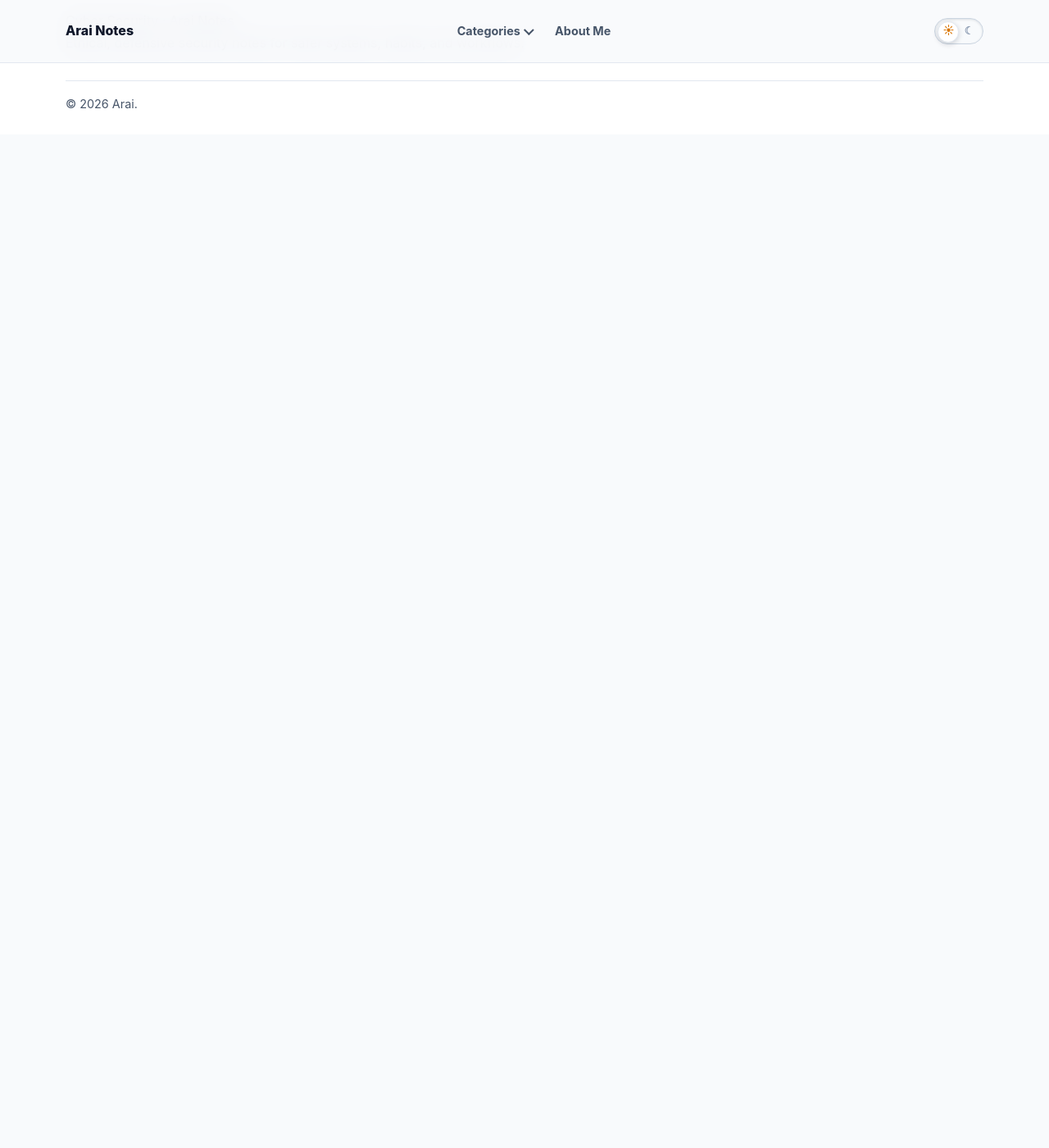
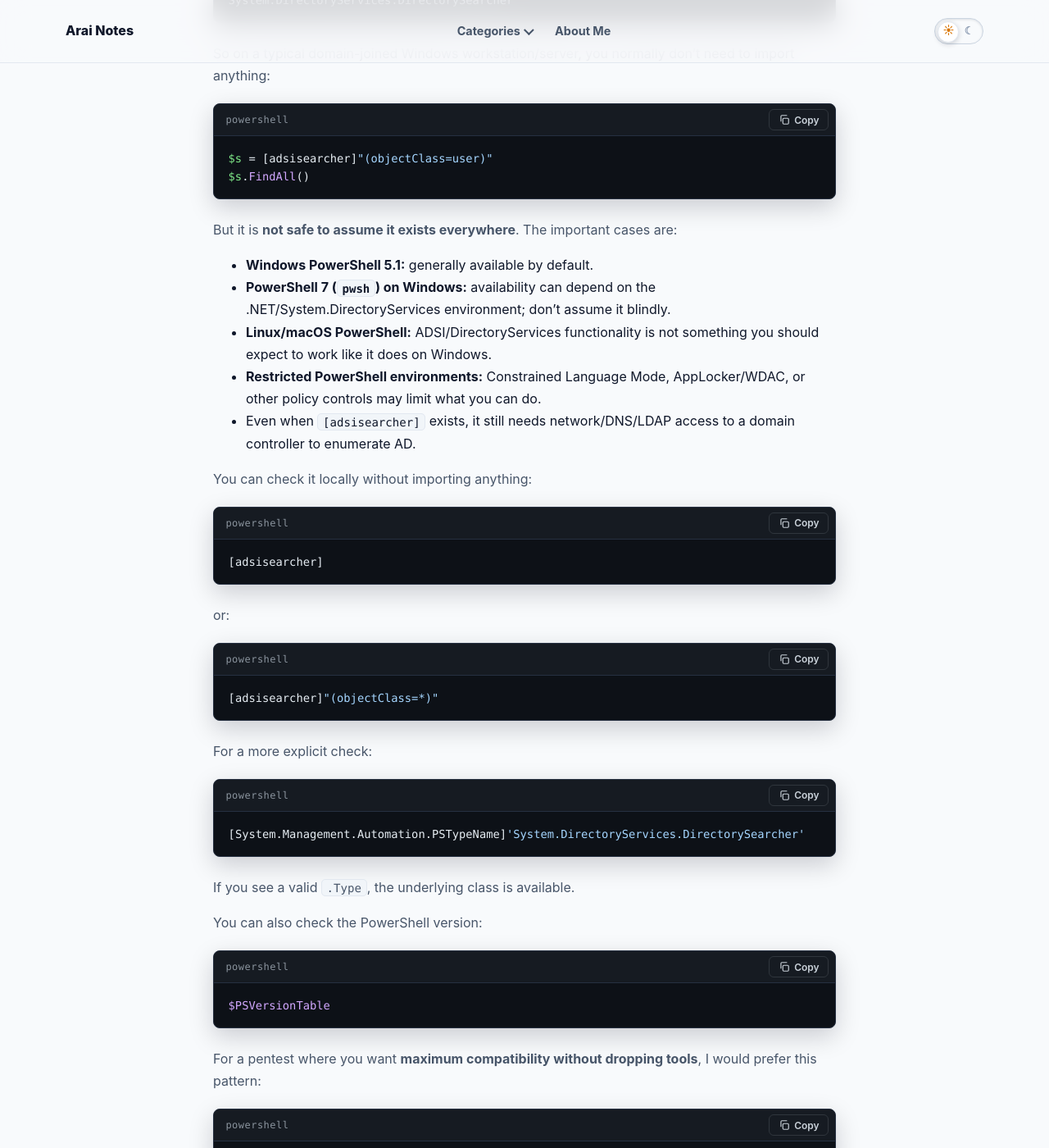
Before and after one commit to araisantai/araisantai.github.io, a Jekyll site: the page built from _posts/2026-10-17-authenticated-active-directory-enumeration.md, in a window 1280 px wide and 1400 px high, scrolled down 9186 px. Shown: the whole window at 82% size. Built offline with Jekyll 4.4.1, drawn with Linux system fonts in a browser that asks for light colours; before the commit the page ends 9350 px from its top, so only the background shows below that; some of the changed text lies outside the part shown.

Commit message:
Style code blocks and add a copy button

```diff
--- a/assets/css/main.scss
+++ b/assets/css/main.scss
@@ -18,6 +18,7 @@
   --container-narrow: 760px;
   --font-body: Inter, ui-sans-serif, system-ui, -apple-system, BlinkMacSystemFont, "Segoe UI", sans-serif;
   --font-display: ui-serif, Georgia, Cambria, "Times New Roman", Times, serif;
+  --font-mono: ui-monospace, "SFMono-Regular", "JetBrains Mono", "Cascadia Code", Menlo, Consolas, "Liberation Mono", monospace;
 }
 
 :root[data-theme="dark"] {
@@ -788,9 +789,116 @@ button {
   border-radius: var(--radius-sm);
 }
 
+/* Code: inline snippets and terminal-style blocks with a copy button (see main.js). */
+.post-content :not(pre) > code {
+  padding: 0.12em 0.4em;
+  background: var(--surface-soft);
+  border: 1px solid var(--border);
+  border-radius: 5px;
+  font-family: var(--font-mono);
+  font-size: 0.88em;
+  overflow-wrap: anywhere;
+}
+
+.code-block {
+  margin: 1.25rem 0 1.5rem;
+  overflow: hidden;
+  background: #0d1117;
+  border: 1px solid #263041;
+  border-radius: var(--radius);
+  box-shadow: 0 10px 30px rgba(2, 6, 23, 0.18);
+}
+
+.code-block__bar {
+  display: flex;
+  align-items: center;
+  justify-content: space-between;
+  gap: 1rem;
+  padding: 0.35rem 0.5rem 0.35rem 0.9rem;
+  background: #161b22;
+  border-bottom: 1px solid #263041;
+  color: #8b949e;
+  font-family: var(--font-mono);
+  font-size: 0.75rem;
+  letter-spacing: 0.04em;
+  text-transform: lowercase;
+}
+
+.code-block__copy {
+  display: inline-flex;
+  align-items: center;
+  gap: 0.35rem;
+  padding: 0.3rem 0.65rem;
+  background: transparent;
+  border: 1px solid #30363d;
+  border-radius: 6px;
+  color: #c9d1d9;
+  font: 600 0.75rem var(--font-body);
+  cursor: pointer;
+}
+
+.code-block__copy:hover,
+.code-block__copy:focus-visible {
+  background: #21262d;
+  border-color: #8b949e;
+  outline: none;
+}
+
+.code-block__copy[data-copied] {
+  border-color: #3fb950;
+  color: #3fb950;
+}
+
+.code-block__copy svg {
+  width: 14px;
+  height: 14px;
+  fill: none;
+  stroke: currentColor;
+  stroke-width: 2;
+  stroke-linecap: round;
+  stroke-linejoin: round;
+}
+
+.post-content .code-block .highlighter-rouge,
+.post-content .code-block .highlight {
+  margin: 0;
+  background: transparent;
+}
+
 .post-content pre {
+  margin: 0;
+  padding: 1rem 1.1rem;
   overflow-x: auto;
+  background: #0d1117;
+  color: #e6edf3;
+  font-family: var(--font-mono);
+  font-size: 0.86rem;
+  line-height: 1.6;
+  tab-size: 4;
+  white-space: pre;
+  -webkit-overflow-scrolling: touch;
 }
+
+.post-content pre code {
+  font: inherit;
+  background: none;
+  border: 0;
+  padding: 0;
+}
+
+/* Rouge token colours (GitHub dark). */
+.highlight .c, .highlight .c1, .highlight .cm, .highlight .cs, .highlight .cp, .highlight .ch, .highlight .cd { color: #8b949e; font-style: italic; }
+.highlight .k, .highlight .kd, .highlight .kn, .highlight .kp, .highlight .kr, .highlight .kv, .highlight .ow { color: #ff7b72; }
+.highlight .kt, .highlight .kc, .highlight .no { color: #79c0ff; }
+.highlight .s, .highlight .s1, .highlight .s2, .highlight .sb, .highlight .sc, .highlight .sd, .highlight .se, .highlight .sh, .highlight .si, .highlight .sx, .highlight .sr, .highlight .ss, .highlight .dl { color: #a5d6ff; }
+.highlight .m, .highlight .mi, .highlight .mf, .highlight .mh, .highlight .mo, .highlight .il { color: #79c0ff; }
+.highlight .nb, .highlight .bp, .highlight .nf, .highlight .fm { color: #d2a8ff; }
+.highlight .nc, .highlight .nn, .highlight .ne { color: #ffa657; }
+.highlight .nv, .highlight .vc, .highlight .vg, .highlight .vi, .highlight .na, .highlight .nt { color: #7ee787; }
+.highlight .o, .highlight .p { color: #e6edf3; }
+.highlight .gd { color: #ffa198; background: rgba(248, 81, 73, 0.12); }
+.highlight .gi { color: #7ee787; background: rgba(46, 160, 67, 0.15); }
+.highlight .err { color: #f0f6fc; background: none; }
 
 .post-content table {
   display: block;
--- a/assets/js/main.js
+++ b/assets/js/main.js
@@ -98,4 +98,65 @@
       renderResults(searchPosts(query), query.trim());
     });
   }
+
+  // Code blocks: language label + copy button.
+  const copyIcon = '<svg viewBox="0 0 24 24" aria-hidden="true"><rect x="9" y="9" width="12" height="12" rx="2"/><path d="M5 15V5a2 2 0 0 1 2-2h10"/></svg>';
+  const checkIcon = '<svg viewBox="0 0 24 24" aria-hidden="true"><path d="m5 12 5 5 9-10"/></svg>';
+
+  const copyText = async (text) => {
+    try {
+      await navigator.clipboard.writeText(text);
+      return true;
+    } catch (error) {
+      const area = document.createElement("textarea");
+      area.value = text;
+      area.setAttribute("readonly", "");
+      area.style.position = "fixed";
+      area.style.opacity = "0";
+      document.body.appendChild(area);
+      area.select();
+      let ok = false;
+      try {
+        ok = document.execCommand("copy");
+      } catch (fallbackError) {}
+      area.remove();
+      return ok;
+    }
+  };
+
+  document.querySelectorAll(".post-content pre").forEach((pre) => {
+    const block = pre.closest(".highlighter-rouge") || pre;
+    if (block.parentElement?.classList.contains("code-block")) return;
+
+    const languageClass = [...block.classList].find((name) => name.startsWith("language-"));
+    const language = languageClass ? languageClass.replace("language-", "") : "";
+
+    const wrapper = document.createElement("div");
+    wrapper.className = "code-block";
+    const bar = document.createElement("div");
+    bar.className = "code-block__bar";
+    const label = document.createElement("span");
+    label.textContent = language && language !== "plaintext" && language !== "text" ? language : "code";
+    const button = document.createElement("button");
+    button.type = "button";
+    button.className = "code-block__copy";
+    button.setAttribute("aria-label", "Copy code to clipboard");
+    button.innerHTML = `${copyIcon}<span>Copy</span>`;
+
+    button.addEventListener("click", async () => {
+      const code = pre.querySelector("code") || pre;
+      const ok = await copyText(code.innerText.replace(/\n$/, ""));
+      button.toggleAttribute("data-copied", ok);
+      button.innerHTML = ok ? `${checkIcon}<span>Copied</span>` : `${copyIcon}<span>Press Ctrl+C</span>`;
+      clearTimeout(button.resetTimer);
+      button.resetTimer = setTimeout(() => {
+        button.removeAttribute("data-copied");
+        button.innerHTML = `${copyIcon}<span>Copy</span>`;
+      }, 1800);
+    });
+
+    bar.append(label, button);
+    block.parentNode.insertBefore(wrapper, block);
+    wrapper.append(bar, block);
+  });
 })();
```
